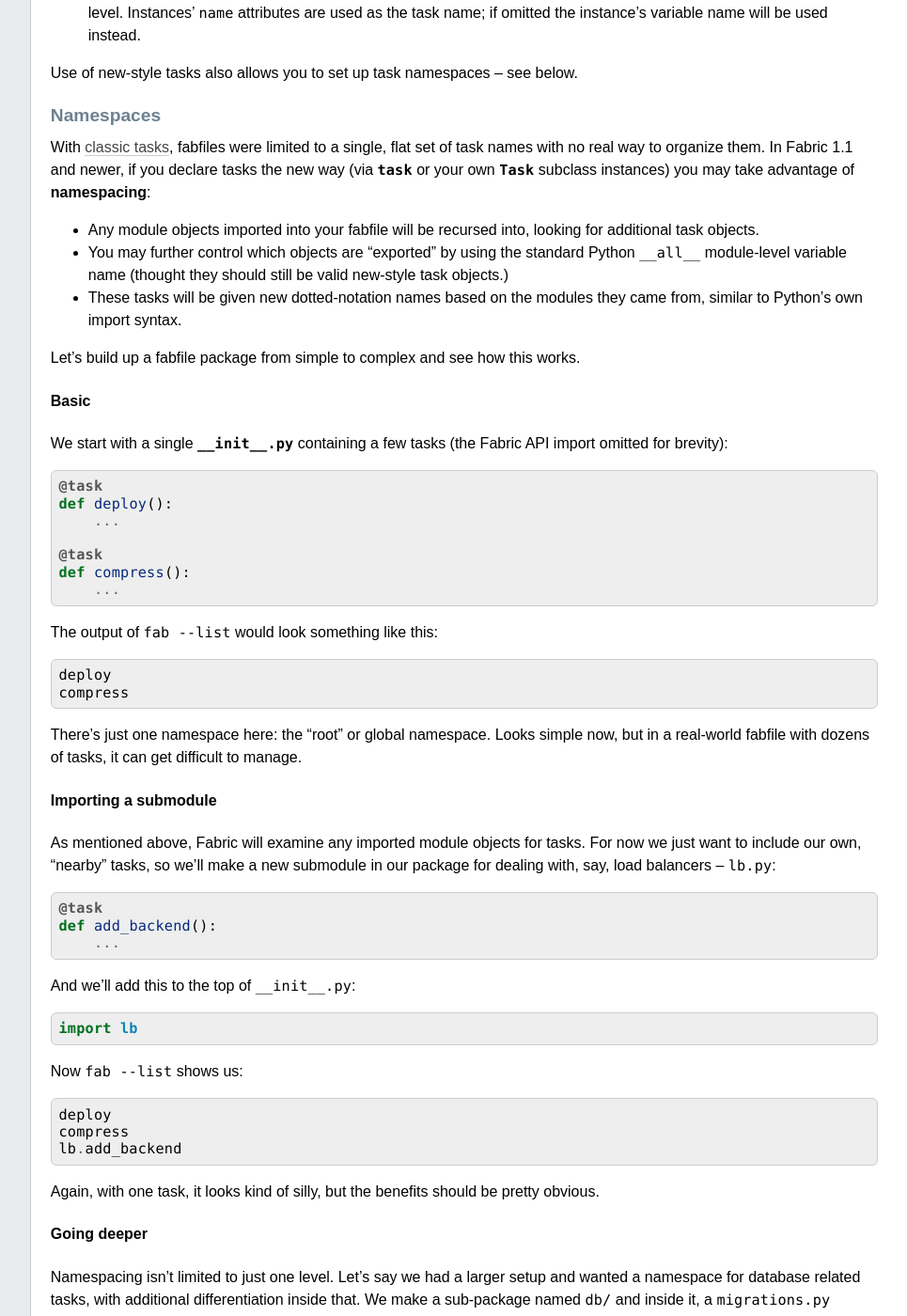
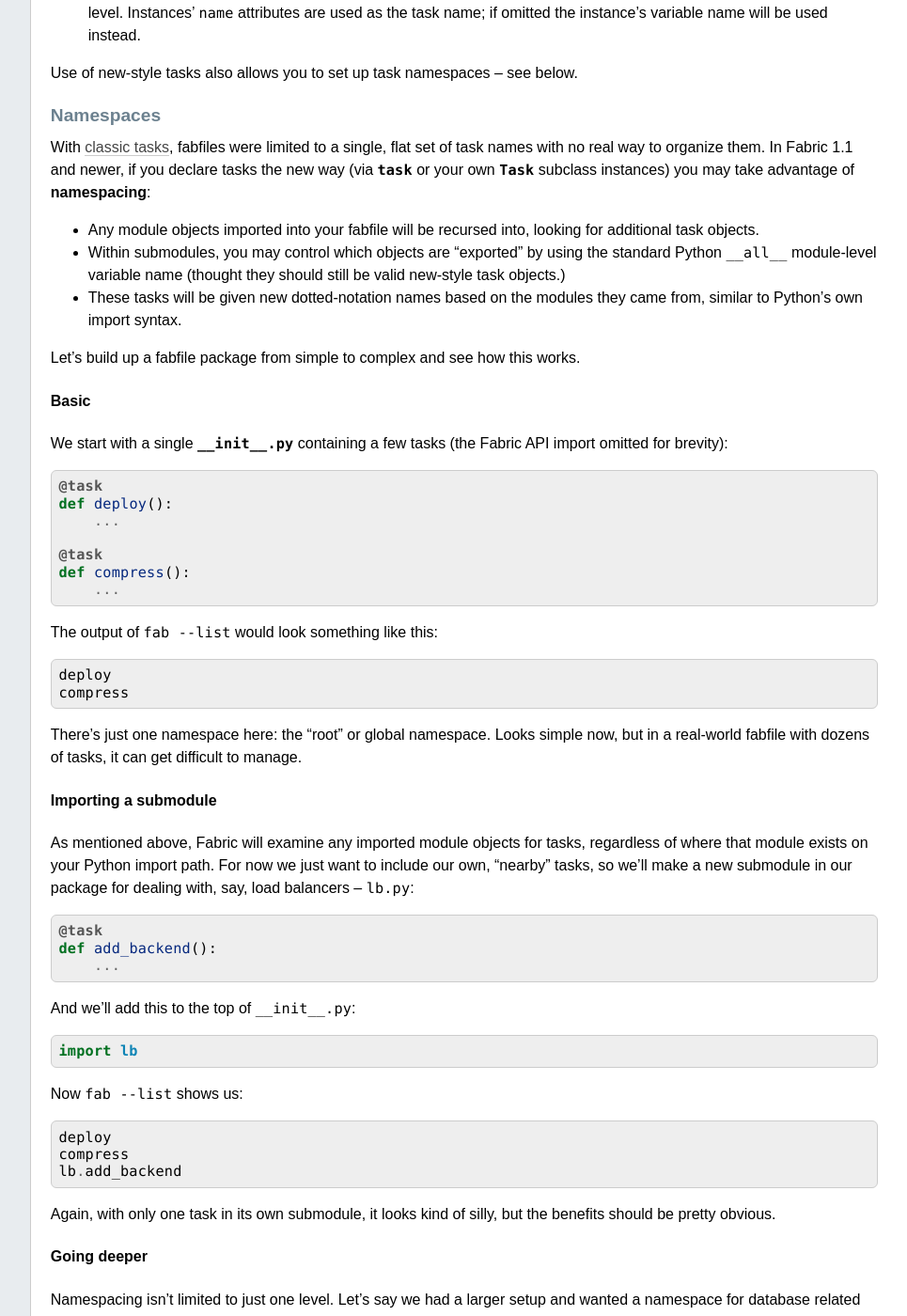
Before and after one commit to fabric/fabric, a Sphinx documentation site: the page built from docs/usage/tasks.rst, in a window 1280 px wide and 1400 px high, scrolled down 854 px. Shown: the whole window at 94% size, without its empty margins (224-1189 px from the left). Built offline with Sphinx 7.4.7, drawn with Linux system fonts in a browser that asks for light colours; pages that are not in the unit, such as notebooks, are missing from menus; the version number could not be read and is left out; some of the changed text lies outside the part shown.

Commit message:
Edits to task docs

```diff
--- a/docs/usage/tasks.rst
+++ b/docs/usage/tasks.rst
@@ -65,9 +65,9 @@ own `~fabric.tasks.Task` subclass instances) you may take advantage of
 
 * Any module objects imported into your fabfile will be recursed into, looking
   for additional task objects.
-* You may further control which objects are "exported" by using the standard
-  Python ``__all__`` module-level variable name (thought they should still be
-  valid new-style task objects.)
+* Within submodules, you may control which objects are "exported" by using the
+  standard Python ``__all__`` module-level variable name (thought they should
+  still be valid new-style task objects.)
 * These tasks will be given new dotted-notation names based on the modules they
   came from, similar to Python's own import syntax.
 
@@ -99,9 +99,10 @@ manage.
 Importing a submodule
 ~~~~~~~~~~~~~~~~~~~~~
 
-As mentioned above, Fabric will examine any imported module objects for tasks.
-For now we just want to include our own, "nearby" tasks, so we'll make a new
-submodule in our package for dealing with, say, load balancers -- ``lb.py``::
+As mentioned above, Fabric will examine any imported module objects for tasks,
+regardless of where that module exists on your Python import path.  For now we
+just want to include our own, "nearby" tasks, so we'll make a new submodule in
+our package for dealing with, say, load balancers -- ``lb.py``::
 
     @task
     def add_backend():
@@ -117,8 +118,8 @@ Now ``fab --list`` shows us::
     compress
     lb.add_backend
 
-Again, with one task, it looks kind of silly, but the benefits should be pretty
-obvious.
+Again, with only one task in its own submodule, it looks kind of silly, but the
+benefits should be pretty obvious.
 
 Going deeper
 ~~~~~~~~~~~~
```
Also changed, not shown: other parts of docs/usage/tasks.rst (+4 -5 lines).
